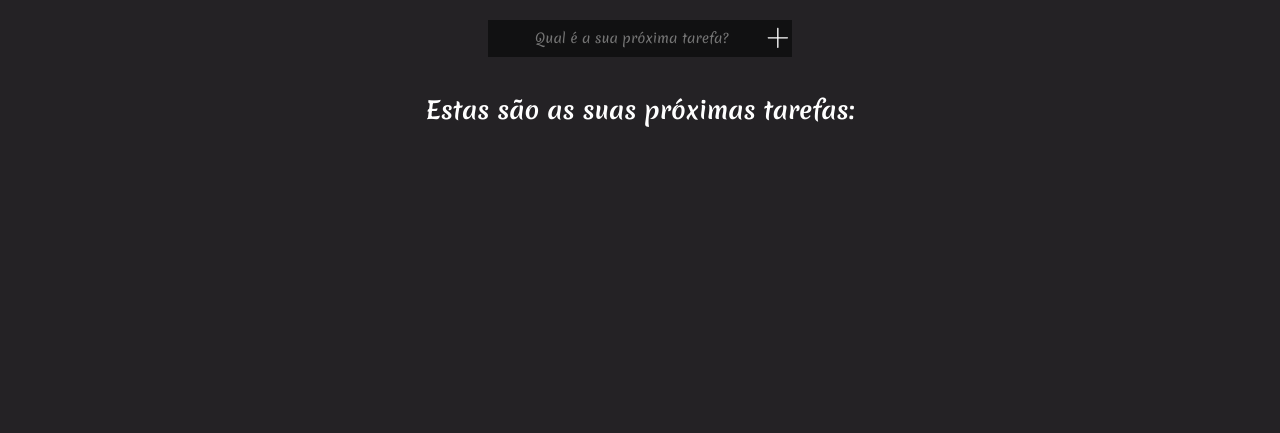
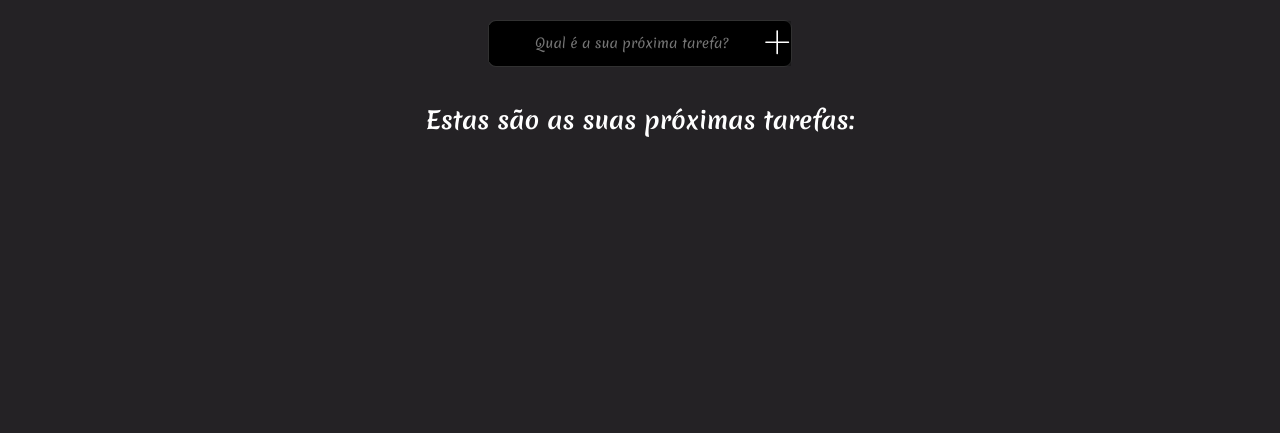
Before and after one commit to JuanHolandaMarques/Projeto-To-do-List, a plain HTML site: page index.html in a window 1280 px wide. Shown: the part 367-800 px from the top of the page. Drawn offline with Linux system fonts and the light colour scheme.

Commit message:
caixa adaptável ao tamanho do texto

```diff
--- a/styles/style.css
+++ b/styles/style.css
@@ -49,13 +49,24 @@ body {
   align-items: center;
   text-align: center;
   text-indent: 10px;
+  word-break: break-all;
 
-  border: none;
-  background-color: rgba(1, 1, 1, 0.31);
+  border: 1px solid rgba(85, 85, 85, 0.575);
+  border-radius: 0.5rem;
+  background-color: rgb(0 0 0);
   color: white;
 
   width: 19rem;
-  height: 2.3rem;
+  min-height: 2.3rem;
+  max-height: 100%;
+}
+.task:focus-visible{
+  outline: none;
+}
+
+#inputTask{
+  border: none;
+  border-radius: 0;
 }
 
 .button {
@@ -67,20 +78,24 @@ body {
   color: white;
   border: none;
 
-  height: 2.3rem;
+  min-height: 2.3rem;
+  max-height: 100%;
   width: 2em;
 }
 
 .icon {
-  padding: 0.3rem;
+
+  padding: 0.4rem;
   height: 100%;
   cursor: pointer;
+  transition: all 0.3s ease-in-out;
+}.icon:hover{
+  background-color: rgba(29, 28, 28, 0.31);
 }
 
 /* container com os botões de confim e delete */
 #containerIcons {
   display: flex;
-  height: 100%;
 }
 
 .confirm:hover, .delete:hover{
```
